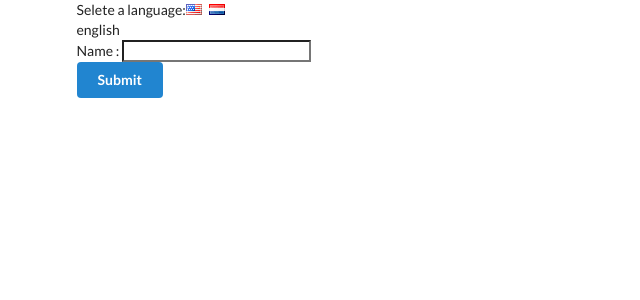
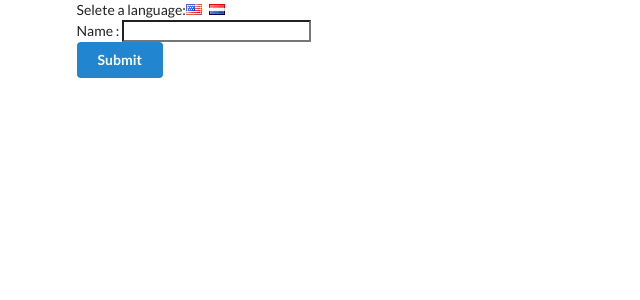
Before and after one commit to rowaxl/translate, a React app: page / in a window 1280 px wide. Shown: the top 300 px of the page, without its empty margins (0-640 px from the left). Built offline with nearby package versions, Linux system fonts and the light colour scheme.

Commit message:
add dutch texts

```diff
--- a/src/components/App.js
+++ b/src/components/App.js
@@ -24,10 +24,7 @@
                         onClick={() => this.onLanguageChange('dutch')}
                     />
                 </div>
-                <div>
-                    {this.state.language}
-                </div>
-                <UserCreate language={this.state.language} />
+                <UserCreate />
             </div>
         )
     }
--- a/src/components/Button.js
+++ b/src/components/Button.js
@@ -1,10 +1,15 @@
 import React from 'react';
+import LanguageContext from '../contexts/LanguageContext';
 
 class Button extends React.Component {
-    render(){
-        return(
-            <button className="ui button primary">Submit</button>
-        )
+    static contextType = LanguageContext;
+
+    render() {
+        const text = this.context === 'english' ? 'Submit' : 'Voorleggen';
+
+        return (
+            <button className="ui button primary">{text}</button>
+        );
     }
 }
 
--- a/src/components/Field.js
+++ b/src/components/Field.js
@@ -1,10 +1,15 @@
 import React from 'react';
+import LanguageContext from '../contexts/LanguageContext';
 
 class Field extends React.Component {
-    render(){
+    static contextType = LanguageContext;
+
+    render() {
+        const text = this.context === 'english' ? 'Name' : 'Naam';
+
         return (
             <div className="ui field">
-                <label>Name : </label>
+                <label>{text} : </label>
                 <input type="text" />
             </div>
         );
--- a/src/components/UserCreate.js
+++ b/src/components/UserCreate.js
@@ -4,7 +4,6 @@
 
 class UserCreate extends React.Component {
     render() {
-        console.log(this.props);
         return(
             <div>
                 <Field />
```
